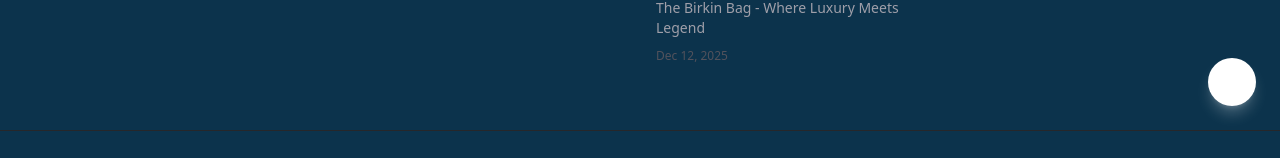
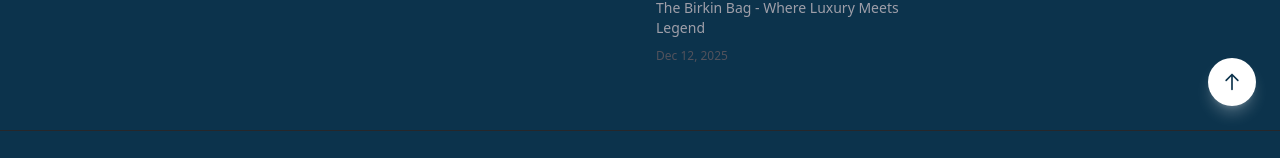
Before and after one commit to agroventures/elevare, a React (Vite) app: page / in a window 1280 px wide. Shown: the part 4047-4205 px from the top of the page. Built offline with nearby package versions, Linux system fonts and the light colour scheme.

Commit message:
Update Footer.jsx

```diff
--- a/src/components/Footer.jsx
+++ b/src/components/Footer.jsx
@@ -191,7 +191,7 @@
         className="absolute bottom-24 right-6 w-12 h-12 bg-white rounded-full flex items-center justify-center shadow-lg shadow-white/25 hover:scale-110 transition-transform duration-300"
       >
         <svg
-          className="w-5 h-5 text-white"
+          className="w-5 h-5 text-blue"
           fill="none"
           stroke="currentColor"
           viewBox="0 0 24 24"
```
